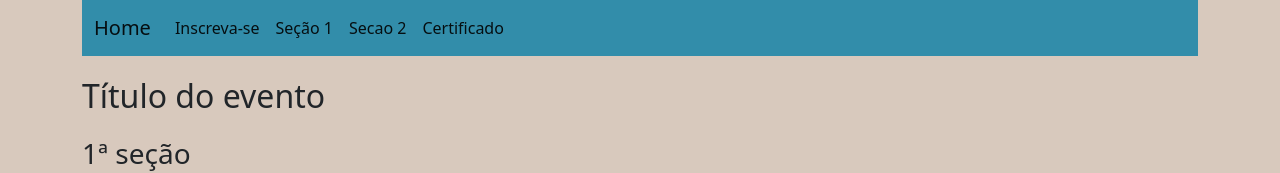
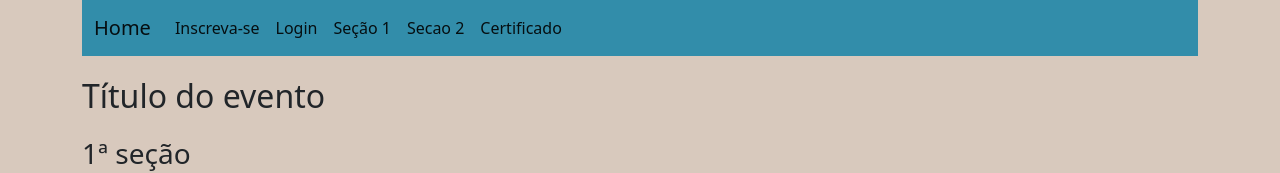
Before and after one commit to andretaveira90/modelo-site-evento-academico, a plain HTML site: page index.html in a window 1280 px wide. Shown: the top 173 px of the page. Drawn offline with nearby package versions, Linux system fonts and the light colour scheme.

Commit message:
add link for login

```diff
--- a/index.html
+++ b/index.html
@@ -30,6 +30,9 @@
                   <a class="nav-link active" aria-current="page" href="register.html">Inscreva-se</a>
                 </li>
                 <li class="nav-item">
+                  <a class="nav-link active" aria-current="page" href="login.html">Login</a>
+                </li>
+                <li class="nav-item">
                   <a class="nav-link active" aria-current="page" href="#section-1">Seção 1</a>
                 </li>
                 <li class="nav-item">
@@ -38,7 +41,7 @@
                 <li class="nav-item">
                   <a class="nav-link active" aria-current="page" href="validator.html">Certificado</a>
                 </li>
-              </ul>
+                </ul>
               <!-- Campo de busca
               <form class="d-flex">
                 <input class="form-control me-2" type="search" placeholder="Search" aria-label="Search">
```
